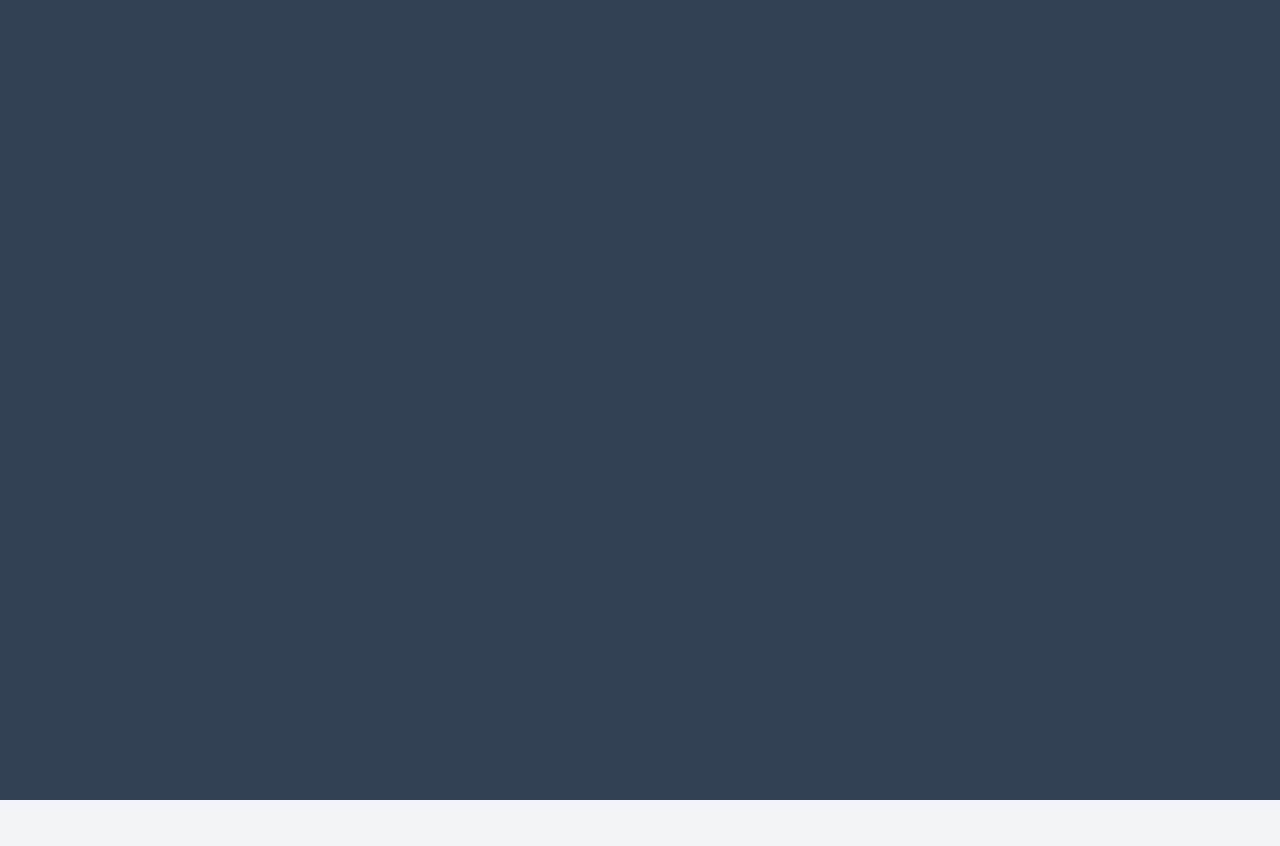
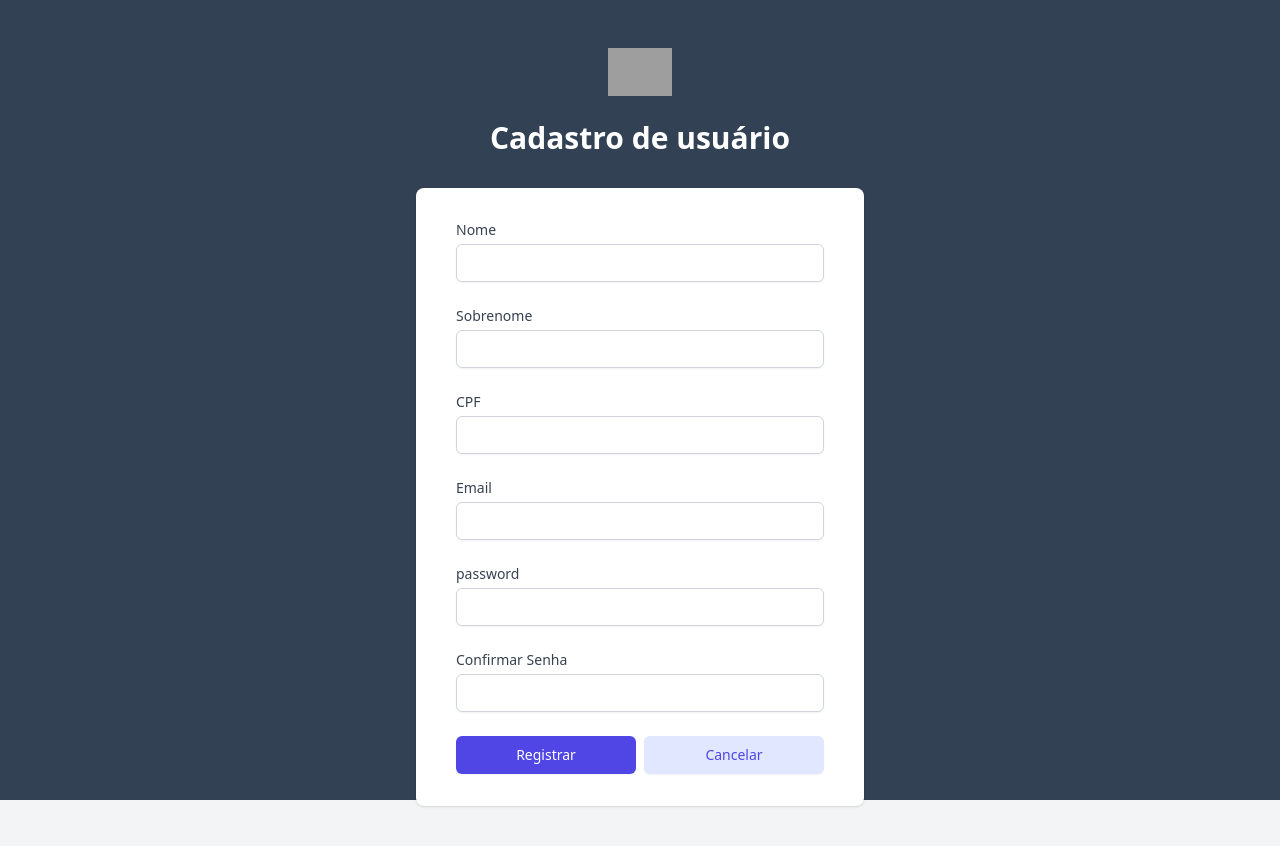
Before and after one commit to ederusena/NeedlesSignalsFront, a Vue app: page /register in a window 1280 px wide. Before the commit this address had no page. Shown: the top 846 px of the page. Before the commit the page ends 800 px from the top, so only its background shows below. Built offline with nearby package versions, Linux system fonts and the light colour scheme; grey boxes are pictures that could not be loaded.

Commit message:
Add registration functionality

```diff
--- /dev/null
+++ b/src/components/base/BaseButton.vue
@@ -0,0 +1,48 @@
+<template>
+  <button
+    v-bind="$attrs"
+    :class="getClasses"
+    class="flex justify-center w-full px-4 py-2 text-sm font-medium border border-transparent rounded-md shadow-sm focus:outline-none focus:ring-2 focus:ring-offset-2 focus:ring-indigo-500"
+  >
+    {{ label }}
+  </button>
+</template>
+
+<script setup>
+import { computed } from 'vue';
+
+const props = defineProps({
+  label: {
+    type: String,
+    default: 'Label',
+    required: true,
+  },
+  primary: {
+    type: Boolean,
+    default: false,
+  },
+  secondary: {
+    type: Boolean,
+    default: false,
+  },
+});
+
+const getClasses = computed(() => {
+  const element = 'buttonclass';
+
+  return {
+    [`${element}--primary`]: props.primary,
+    [`${element}--secondary`]: props.secondary,
+  };
+});
+</script>
+
+<style lang='postcss' scoped>
+.buttonclass--primary {
+  @apply text-white bg-indigo-600 hover:bg-indigo-700;
+}
+
+.buttonclass--secondary {
+  @apply text-indigo-600 bg-indigo-100 hover:bg-indigo-200;
+}
+</style>
--- /dev/null
+++ b/src/components/base/BaseInput.vue
@@ -0,0 +1,41 @@
+<template>
+  <div>
+    <label :for="name" class="block text-sm font-medium text-gray-700">
+      {{ label }}
+    </label>
+    <div class="mt-1">
+      <input
+        :id="name"
+        :name="name"
+        :type="type"
+        :value="modelValue"
+        @input='$emit("update:modelValue", $event.target.value)'
+        :autocomplete="name"
+        class="block w-full px-3 py-2 placeholder-gray-400 border border-gray-300 rounded-md shadow-sm appearance-none focus:outline-none focus:ring-indigo-500 focus:border-indigo-500 sm:text-sm"
+      />
+    </div>
+  </div>
+</template>
+
+<script setup>
+defineProps({
+  name: {
+    type: String,
+    default: '',
+    required: true,
+  },
+  type: {
+    type: String,
+    default: 'text',
+  },
+  label: {
+    type: String,
+    default: 'Label',
+    required: true,
+  },
+  modelValue: {
+    type: String,
+    required: true,
+  },
+});
+</script>
--- a/src/views/Login/LoginView.vue
+++ b/src/views/Login/LoginView.vue
@@ -13,41 +13,19 @@
     <div class="mt-8 sm:mx-auto sm:w-full sm:max-w-md">
       <div class="px-4 py-8 bg-white shadow sm:rounded-lg sm:px-10">
         <form class="space-y-6">
-          <div>
-            <label for="email" class="block text-sm font-medium text-gray-700">
-              Email
-            </label>
-            <div class="mt-1">
-              <input
-                id="email"
+          <BaseInput
             name="email"
             type="email"
-                autocomplete="email"
+            label="Email"
             v-model="user.email"
-                class="block w-full px-3 py-2 placeholder-gray-400 border border-gray-300 rounded-md shadow-sm appearance-none focus:outline-none focus:ring-indigo-500 focus:border-indigo-500 sm:text-sm"
           />
-            </div>
-          </div>
 
-          <div>
-            <label
-              for="password"
-              class="block text-sm font-medium text-gray-700"
-            >
-              Senha
-            </label>
-            <div class="mt-1">
-              <input
-                id="password"
+          <BaseInput
             name="password"
             type="password"
+            label="password"
             v-model="user.password"
-                autocomplete="current-password"
-                required=""
-                class="block w-full px-3 py-2 placeholder-gray-400 border border-gray-300 rounded-md shadow-sm appearance-none focus:outline-none focus:ring-indigo-500 focus:border-indigo-500 sm:text-sm"
           />
-            </div>
-          </div>
 
           <div class="flex items-center justify-between">
             <div class="flex items-center">
@@ -72,13 +50,14 @@
             </div>
           </div>
 
-          <div>
-            <button
-              @click.prevent="login"
-              class="flex justify-center w-full px-4 py-2 text-sm font-medium text-white bg-indigo-600 border border-transparent rounded-md shadow-sm hover:bg-indigo-700 focus:outline-none focus:ring-2 focus:ring-offset-2 focus:ring-indigo-500"
-            >
-              Entrar
-            </button>
+          <div class="button-container">
+            <BaseButton label="Entrar" primary @click.prevent="login" />
+
+            <BaseButton
+              label="Registrar"
+              secondary
+              @click.prevent="registrar"
+            />
           </div>
         </form>
       </div>
@@ -90,6 +69,8 @@
 import { useUserStore } from '@/stores/auth';
 import { reactive } from 'vue';
 import { useRouter } from 'vue-router';
+import BaseInput from '@/components/base/BaseInput.vue';
+import BaseButton from '@/components/base/BaseButton.vue';
 
 const userStore = useUserStore();
 const router = useRouter();
@@ -108,10 +89,14 @@ const login = async () => {
     console.log(error?.response?.data);
   }
 };
+
+const registrar = async () => {
+  router.push('/register');
+};
 </script>
 
 <style lang="postcss" scoped>
-.btn {
-  @apply ml-3 inline-flex items-center px-4 py-2 border border-transparent rounded-md shadow-sm text-sm font-medium text-white bg-indigo-600 hover:bg-indigo-700 focus:outline-none focus:ring-2 focus:ring-offset-2 focus:ring-indigo-500;
+.button-container {
+  @apply flex md:items-center md:justify-between md:gap-2 md:flex-row flex-col gap-2;
 }
 </style>
--- a/src/views/Login/RegisterView.vue
+++ b/src/views/Login/RegisterView.vue
@@ -1,92 +1,107 @@
 <template>
   <div class="flex flex-col justify-center min-h-full py-12 sm:px-6 lg:px-8">
     <div class="sm:mx-auto sm:w-full sm:max-w-md">
-      <img class="w-auto h-12 mx-auto" src="https://tailwindui.com/img/logos/workflow-mark-indigo-600.svg" alt="Workflow" />
-      <h2 class="mt-6 text-3xl font-extrabold text-center text-white">Needles Signals</h2>
+      <img
+        class="w-auto h-12 mx-auto"
+        src="https://tailwindui.com/img/logos/workflow-mark-indigo-600.svg"
+        alt="Workflow"
+      />
+      <h2 class="mt-6 text-3xl font-extrabold text-center text-white">
+        Cadastro de usuário
+      </h2>
     </div>
-
     <div class="mt-8 sm:mx-auto sm:w-full sm:max-w-md">
       <div class="px-4 py-8 bg-white shadow sm:rounded-lg sm:px-10">
-        <form class="space-y-6" action="#" method="POST">
-          <div>
-            <label for="email" class="block text-sm font-medium text-gray-700"> Email </label>
-            <div class="mt-1">
-              <input id="email" name="email" type="email" autocomplete="email" required="" class="block w-full px-3 py-2 placeholder-gray-400 border border-gray-300 rounded-md shadow-sm appearance-none focus:outline-none focus:ring-indigo-500 focus:border-indigo-500 sm:text-sm" />
-            </div>
-          </div>
+        <form class="space-y-6">
+          <BaseInput name="name" label="Nome" v-model="user.name" />
 
-          <div>
-            <label for="password" class="block text-sm font-medium text-gray-700"> Senha </label>
-            <div class="mt-1">
-              <input id="password" name="password" type="password" autocomplete="current-password" required="" class="block w-full px-3 py-2 placeholder-gray-400 border border-gray-300 rounded-md shadow-sm appearance-none focus:outline-none focus:ring-indigo-500 focus:border-indigo-500 sm:text-sm" />
-            </div>
-          </div>
+          <BaseInput
+            name="lastname"
+            label="Sobrenome"
+            v-model="user.lastname"
+          />
 
-          <div class="flex items-center justify-between">
-            <div class="flex items-center">
-              <input id="remember-me" name="remember-me" type="checkbox" class="w-4 h-4 text-indigo-600 border-gray-300 rounded focus:ring-indigo-500" />
-              <label for="remember-me" class="block ml-2 text-sm text-gray-900"> Lembrar senha </label>
-            </div>
+          <BaseInput name="cpf" label="CPF" v-model="user.cpf" />
 
-            <div class="text-sm">
-              <a href="#" class="font-medium text-indigo-600 hover:text-indigo-500"> Esqueceu senha? </a>
-            </div>
-          </div>
+          <BaseInput
+            name="email"
+            type="email"
+            label="Email"
+            v-model="user.email"
+          />
 
-          <div>
-            <button @click="Login()" type="submit" class="flex justify-center w-full px-4 py-2 text-sm font-medium text-white bg-indigo-600 border border-transparent rounded-md shadow-sm hover:bg-indigo-700 focus:outline-none focus:ring-2 focus:ring-offset-2 focus:ring-indigo-500">Entrar</button>
+          <BaseInput
+            name="password"
+            type="password"
+            label="password"
+            v-model="user.password"
+          />
+
+          <BaseInput
+            name="confirmpassword"
+            type="password"
+            label="Confirmar Senha"
+            v-model="user.confirmpassword"
+          />
+
+          <div class="button-container">
+            <BaseButton label="Registrar" primary @click.prevent="registrar" />
+
+            <BaseButton
+              label="Cancelar"
+              secondary
+              @click.prevent="cancelar"
+            />
           </div>
         </form>
-
-        <div class="mt-6">
-          <div class="relative">
-            <div class="absolute inset-0 flex items-center">
-              <div class="w-full border-t border-gray-300" />
-            </div>
-            <div class="relative flex justify-center text-sm">
-              <span class="px-2 text-gray-500 bg-white"> Or continue with </span>
-            </div>
-          </div>
-
-          <div class="grid grid-cols-3 gap-3 mt-6">
-            <div>
-              <a href="#" class="inline-flex justify-center w-full px-4 py-2 text-sm font-medium text-gray-500 bg-white border border-gray-300 rounded-md shadow-sm hover:bg-gray-50">
-                <span class="sr-only">Sign in with Facebook</span>
-                <svg class="w-5 h-5" aria-hidden="true" fill="currentColor" viewBox="0 0 20 20">
-                  <path fill-rule="evenodd" d="M20 10c0-5.523-4.477-10-10-10S0 4.477 0 10c0 4.991 3.657 9.128 8.438 9.878v-6.987h-2.54V10h2.54V7.797c0-2.506 1.492-3.89 3.777-3.89 1.094 0 2.238.195 2.238.195v2.46h-1.26c-1.243 0-1.63.771-1.63 1.562V10h2.773l-.443 2.89h-2.33v6.988C16.343 19.128 20 14.991 20 10z" clip-rule="evenodd" />
-                </svg>
-              </a>
-            </div>
-
-            <div>
-              <a href="#" class="inline-flex justify-center w-full px-4 py-2 text-sm font-medium text-gray-500 bg-white border border-gray-300 rounded-md shadow-sm hover:bg-gray-50">
-                <span class="sr-only">Sign in with Twitter</span>
-                <svg class="w-5 h-5" aria-hidden="true" fill="currentColor" viewBox="0 0 20 20">
-                  <path d="M6.29 18.251c7.547 0 11.675-6.253 11.675-11.675 0-.178 0-.355-.012-.53A8.348 8.348 0 0020 3.92a8.19 8.19 0 01-2.357.646 4.118 4.118 0 001.804-2.27 8.224 8.224 0 01-2.605.996 4.107 4.107 0 00-6.993 3.743 11.65 11.65 0 01-8.457-4.287 4.106 4.106 0 001.27 5.477A4.073 4.073 0 01.8 7.713v.052a4.105 4.105 0 003.292 4.022 4.095 4.095 0 01-1.853.07 4.108 4.108 0 003.834 2.85A8.233 8.233 0 010 16.407a11.616 11.616 0 006.29 1.84" />
-                </svg>
-              </a>
-            </div>
-
-            <div>
-              <a href="#" class="inline-flex justify-center w-full px-4 py-2 text-sm font-medium text-gray-500 bg-white border border-gray-300 rounded-md shadow-sm hover:bg-gray-50">
-                <span class="sr-only">Sign in with GitHub</span>
-                <svg class="w-5 h-5" aria-hidden="true" fill="currentColor" viewBox="0 0 20 20">
-                  <path fill-rule="evenodd" d="M10 0C4.477 0 0 4.484 0 10.017c0 4.425 2.865 8.18 6.839 9.504.5.092.682-.217.682-.483 0-.237-.008-.868-.013-1.703-2.782.605-3.369-1.343-3.369-1.343-.454-1.158-1.11-1.466-1.11-1.466-.908-.62.069-.608.069-.608 1.003.07 1.531 1.032 1.531 1.032.892 1.53 2.341 1.088 2.91.832.092-.647.35-1.088.636-1.338-2.22-.253-4.555-1.113-4.555-4.951 0-1.093.39-1.988 1.029-2.688-.103-.253-.446-1.272.098-2.65 0 0 .84-.27 2.75 1.026A9.564 9.564 0 0110 4.844c.85.004 1.705.115 2.504.337 1.909-1.296 2.747-1.027 2.747-1.027.546 1.379.203 2.398.1 2.651.64.7 1.028 1.595 1.028 2.688 0 3.848-2.339 4.695-4.566 4.942.359.31.678.921.678 1.856 0 1.338-.012 2.419-.012 2.747 0 .268.18.58.688.482A10.019 10.019 0 0020 10.017C20 4.484 15.522 0 10 0z" clip-rule="evenodd" />
-                </svg>
-              </a>
-            </div>
-          </div>
-        </div>
       </div>
     </div>
   </div>
 </template>
 
 <script setup>
+import { useUserStore } from '@/stores/auth';
+import BaseInput from '@/components/base/BaseInput.vue';
+import BaseButton from '@/components/base/BaseButton.vue';
+
+import { reactive } from 'vue';
+import { useRouter } from 'vue-router';
+
+const userStore = useUserStore();
+const router = useRouter();
+const user = reactive({
+  email: '',
+  password: '',
+  name: '',
+  lastname: '',
+  cpf: '',
+  confirmpassword: '',
+});
+
+const registrar = async () => {
+  try {
+    const userAuth = await userStore.registration(user);
+    if (userAuth) {
+      router.push('/dashboard');
+    }
+  } catch (error) {
+    console.log(error?.response?.data);
+  }
+};
+
+const cancelar = async () => {
+  user.email = '';
+  user.password = '';
+  user.name = '';
+  user.lastname = '';
+  user.cpf = '';
+  user.confirmpassword = '';
+  router.push('/');
+};
 </script>
 
 <style lang="postcss" scoped>
-.btn {
-  @apply ml-3 inline-flex items-center px-4 py-2 border border-transparent rounded-md shadow-sm text-sm font-medium text-white bg-indigo-600 hover:bg-indigo-700 focus:outline-none focus:ring-2 focus:ring-offset-2 focus:ring-indigo-500;
+.button-container {
+  @apply flex md:items-center md:justify-between md:gap-2 md:flex-row flex-col gap-2;
 }
 </style>
```
Also changed, not shown: src/components/TodoItem.vue (deleted, +0 -17 lines), src/router/index.js (+6 -1 lines), src/stores/auth.js (+21 -2 lines). Lines whose indentation alone changed are shown as unchanged.
